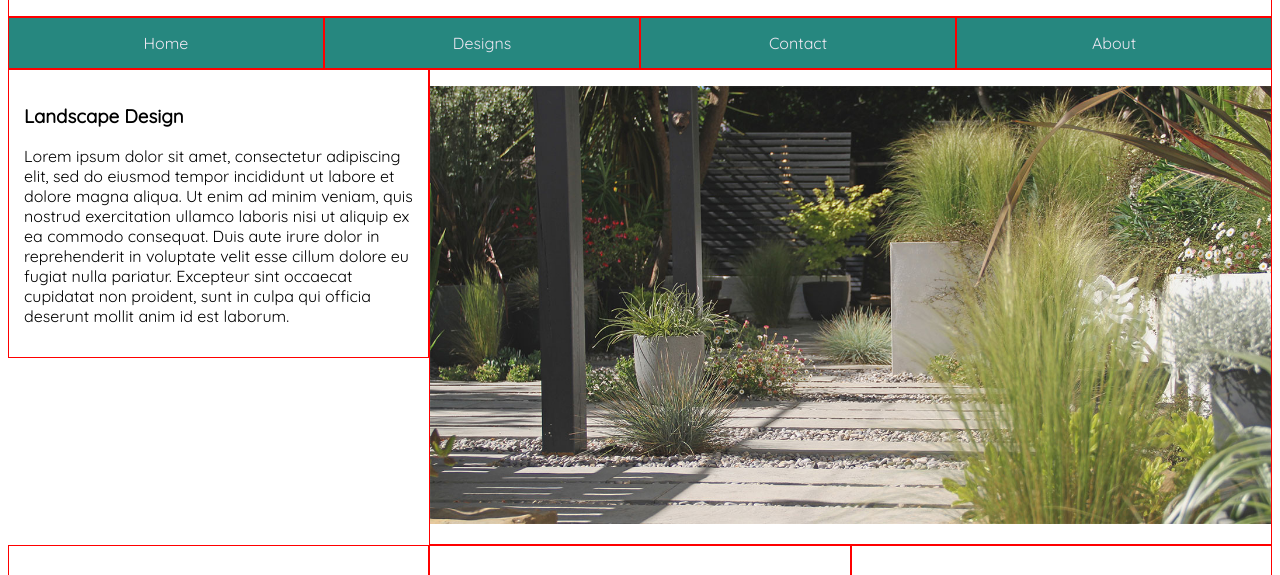
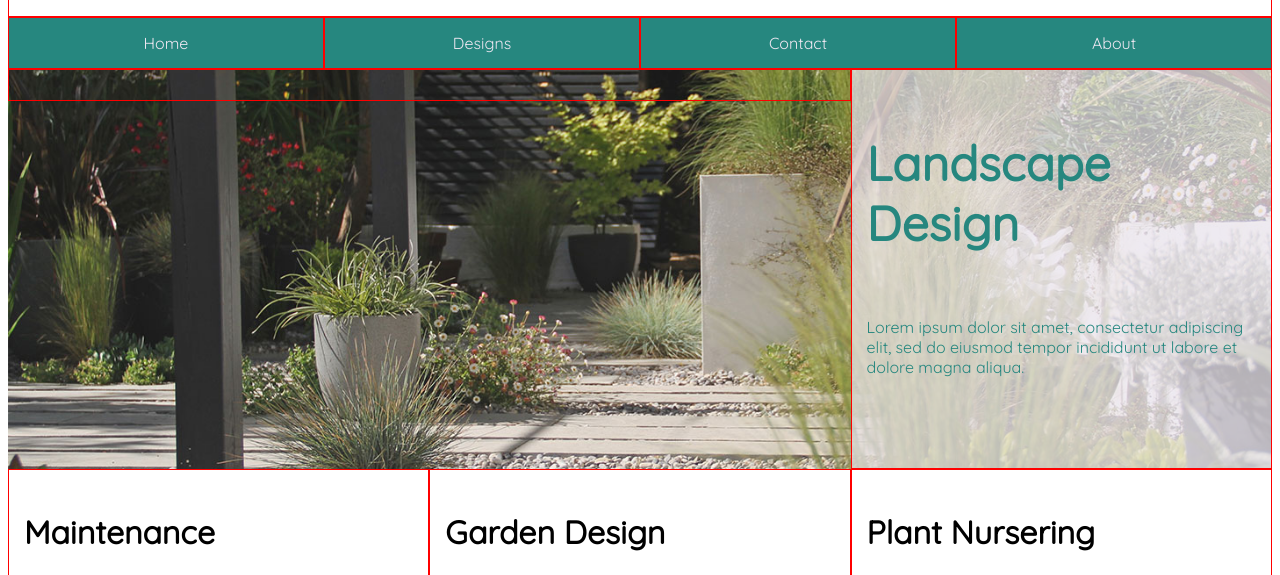
Before and after one commit to EstebanSancho/lucky-shrub, a plain HTML site: page index2.html in a window 1280 px wide. Shown: the part 187-762 px from the top of the page. Drawn offline with Linux system fonts and the light colour scheme.

Commit message:
Actualización Main Row

```diff
--- a/css/style.css
+++ b/css/style.css
@@ -2,6 +2,14 @@
     box-sizing: border-box;
     font-family: 'Quicksand', sans-serif;
   }
+
+h1 {
+    font-size: 3rem;
+}
+
+h2 {
+    font-size: 2rem;
+}
 
 /* For mobile phones: */
 [class*="col-"] {
@@ -59,11 +67,25 @@ a {
     color: rgb(237, 231, 241);
 }
 
-#main-article {
-    max-height: 18.7em;
-    overflow: auto;
+.main{
+    background-image: url('/img/Pic-1.jpg');
+    background-repeat: no-repeat;
+    background-size: cover;
+    background-position: center;
+    height: 50vh;
 }
 
-#main-image {
-    padding: 1em 0 1em 0;
+#main-article {
+    overflow: auto;
+    color: rgb(38, 135, 127);
+    background-color: rgb(237, 231, 241, 0.7);
+    height: 100%;
+    margin: auto;
 }
+
+.center {
+    display: flex;
+    flex-direction: column;
+    align-items: center;
+    position: relative;
+}
--- a/index2.html
+++ b/index2.html
@@ -34,12 +34,13 @@
     <main>
         <div class="row">
             <section class="main">
+            <article class="col-8">
+            </article>
             <article class="col-4" id="main-article">
-                <h1 id="main-title">Landscape Design</h1>
-                <p>Lorem ipsum dolor sit amet, consectetur adipiscing elit, sed do eiusmod tempor incididunt ut labore et dolore magna aliqua. Ut enim ad minim veniam, quis nostrud exercitation ullamco laboris nisi ut aliquip ex ea commodo consequat. Duis aute irure dolor in reprehenderit in voluptate velit esse cillum dolore eu fugiat nulla pariatur. Excepteur sint occaecat cupidatat non proident, sunt in culpa qui officia deserunt mollit anim id est laborum.</p>
-            </article>
-            <article class="col-8" id="main-image">
-                <img src="/img/Pic-1.jpg"/>
+                <div class="center">
+                    <h1 id="main-title">Landscape Design</h1>
+                    <p>Lorem ipsum dolor sit amet, consectetur adipiscing elit, sed do eiusmod tempor incididunt ut labore et dolore magna aliqua.</p>
+                </div>
             </article>
         </section>
         </div>
```
Also changed, not shown: img/Background.jpg (added).
